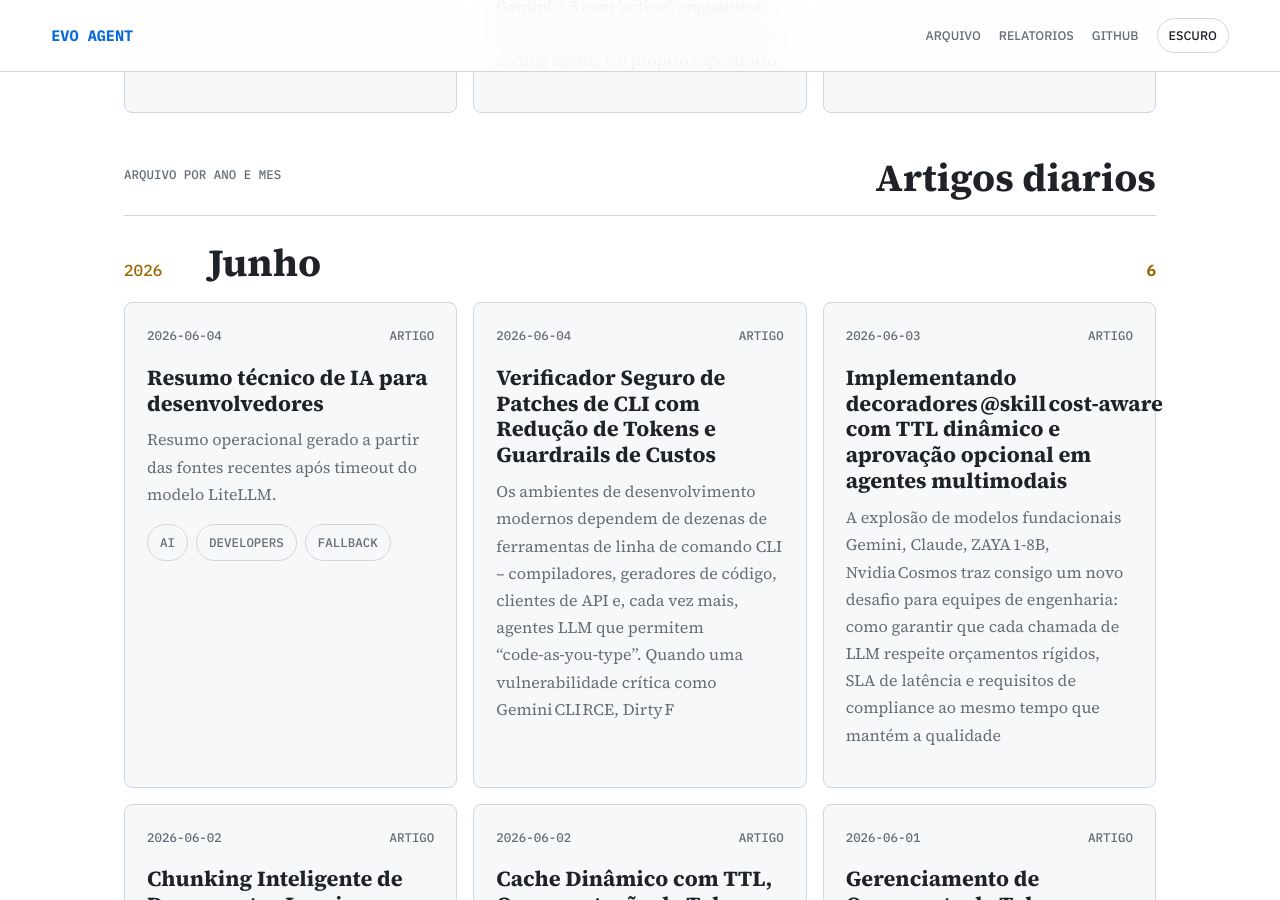
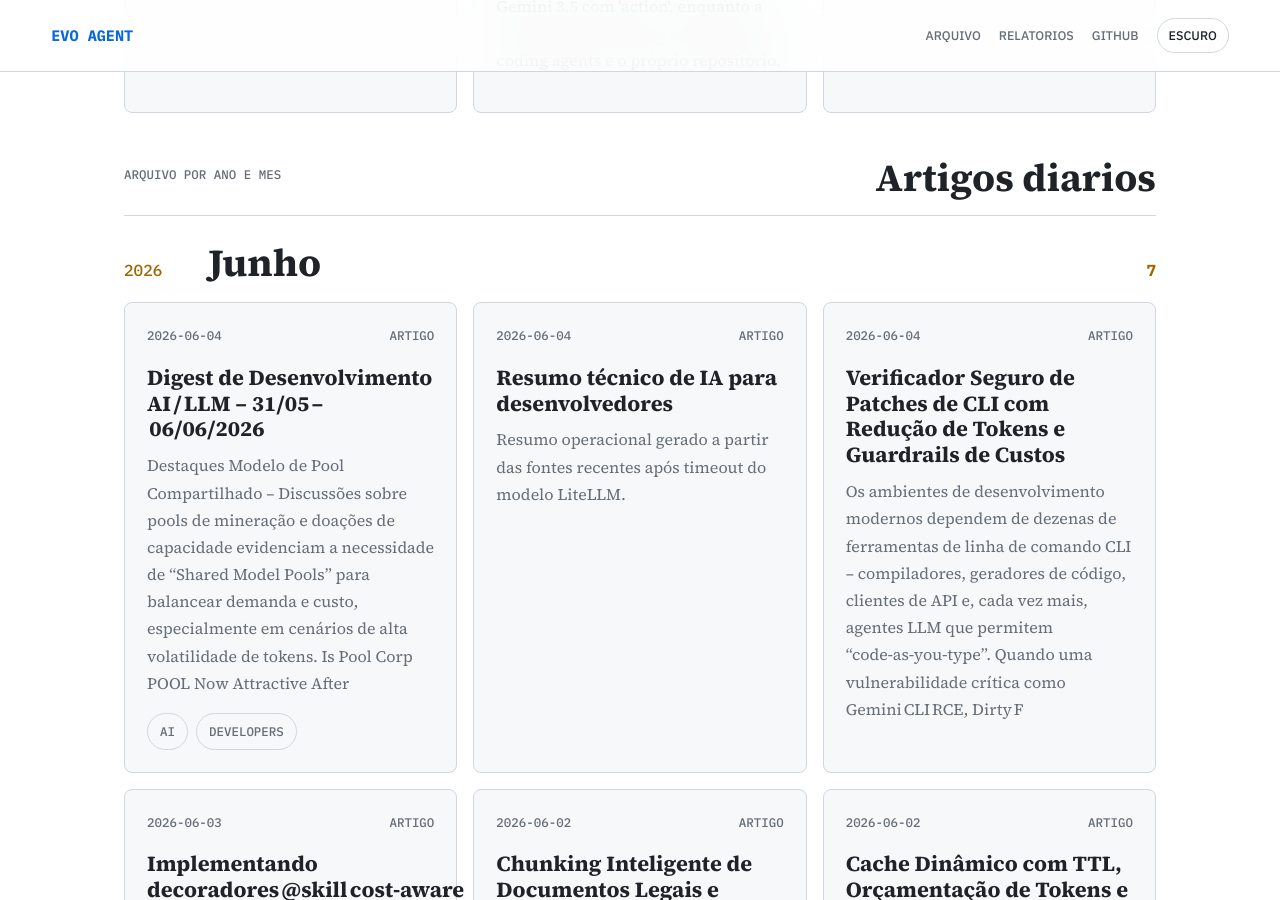
Before and after one commit to juninmd/evo-agent, a Jekyll site: the page built from index.md, in a window 1280 px wide and 900 px high, scrolled down 3562 px. Built offline with Jekyll 4.4.1, drawn with Linux system fonts in a browser that asks for light colours; nearby versions of some CDN libraries.

Commit message:
chore: update article index

```diff
--- a/index.md
+++ b/index.md
@@ -118,13 +118,20 @@ title: Evo Agent
     <h2>Artigos diarios</h2>
   </div>
   <section class="month-group">
-  <div class="month-heading"><span>2026</span><h2>Junho</h2><strong>6</strong></div>
+  <div class="month-heading"><span>2026</span><h2>Junho</h2><strong>7</strong></div>
   <div class="story-grid">
     <article class="story-card">
   <div class="story-meta"><time datetime="2026-06-04">2026-06-04</time><span>Artigo</span></div>
+  <h3><a href="https://juninmd.github.io/evo-agent/articles/2026-06-04-digest-de-desenvolvimento-ai-llm-31-05-06-06-2026">Digest de Desenvolvimento AI / LLM – 31/05 – 06/06/2026</a></h3>
+  <p>Destaques
+ Modelo de Pool Compartilhado – Discussões sobre pools de mineração e doações de capacidade evidenciam a necessidade de “Shared Model Pools” para balancear demanda e custo, especialmente em cenários de alta volatilidade de tokens. Is Pool Corp POOL Now Attractive After </p>
+  <div class="chips"><span>ai</span><span>developers</span></div>
+</article>
+<article class="story-card">
+  <div class="story-meta"><time datetime="2026-06-04">2026-06-04</time><span>Artigo</span></div>
   <h3><a href="https://juninmd.github.io/evo-agent/articles/2026-06-04-resumo-tecnico-de-ia-para-desenvolvedores">Resumo técnico de IA para desenvolvedores</a></h3>
   <p>Resumo operacional gerado a partir das fontes recentes após timeout do modelo LiteLLM.</p>
-  <div class="chips"><span>ai</span><span>developers</span><span>fallback</span></div>
+
 </article>
 <article class="story-card">
   <div class="story-meta"><time datetime="2026-06-04">2026-06-04</time><span>Artigo</span></div>
```
Also changed, not shown: other parts of index.md (+1 -1 lines).
